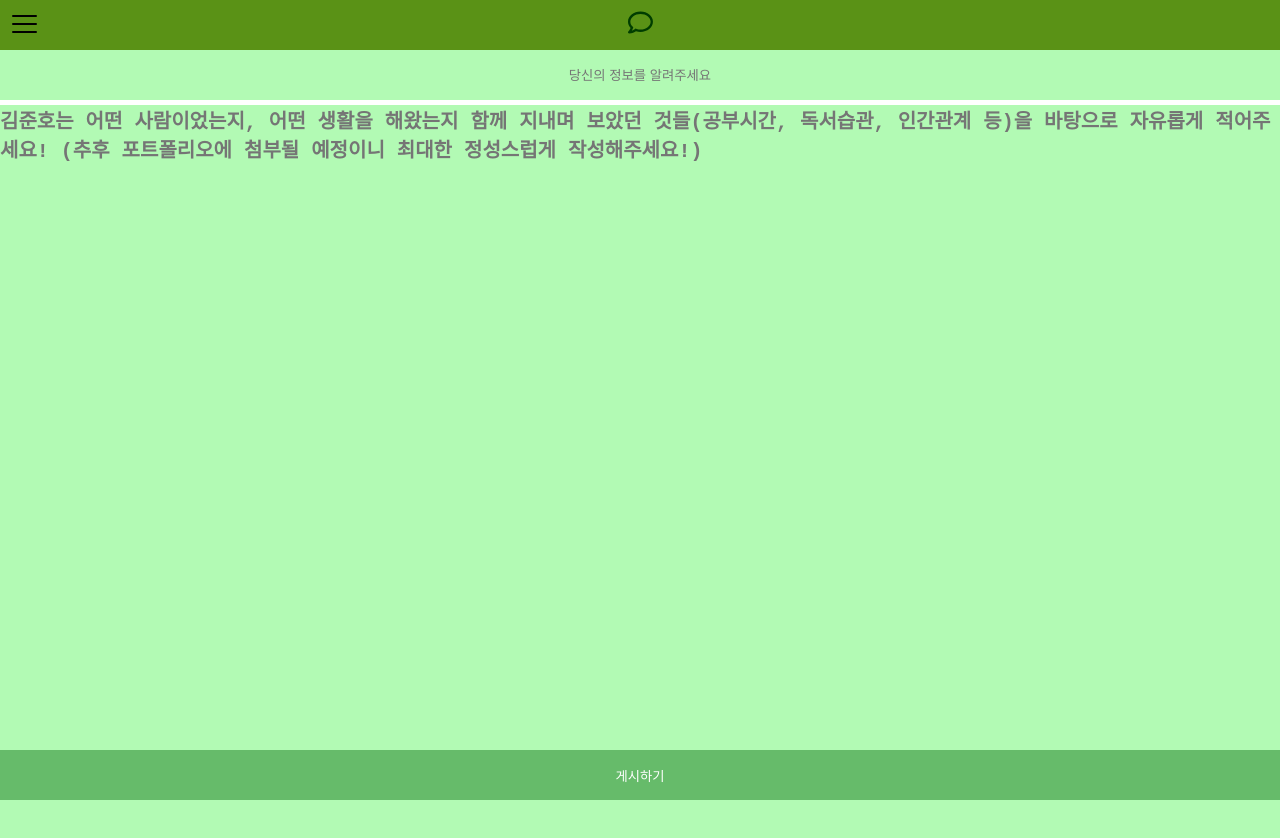
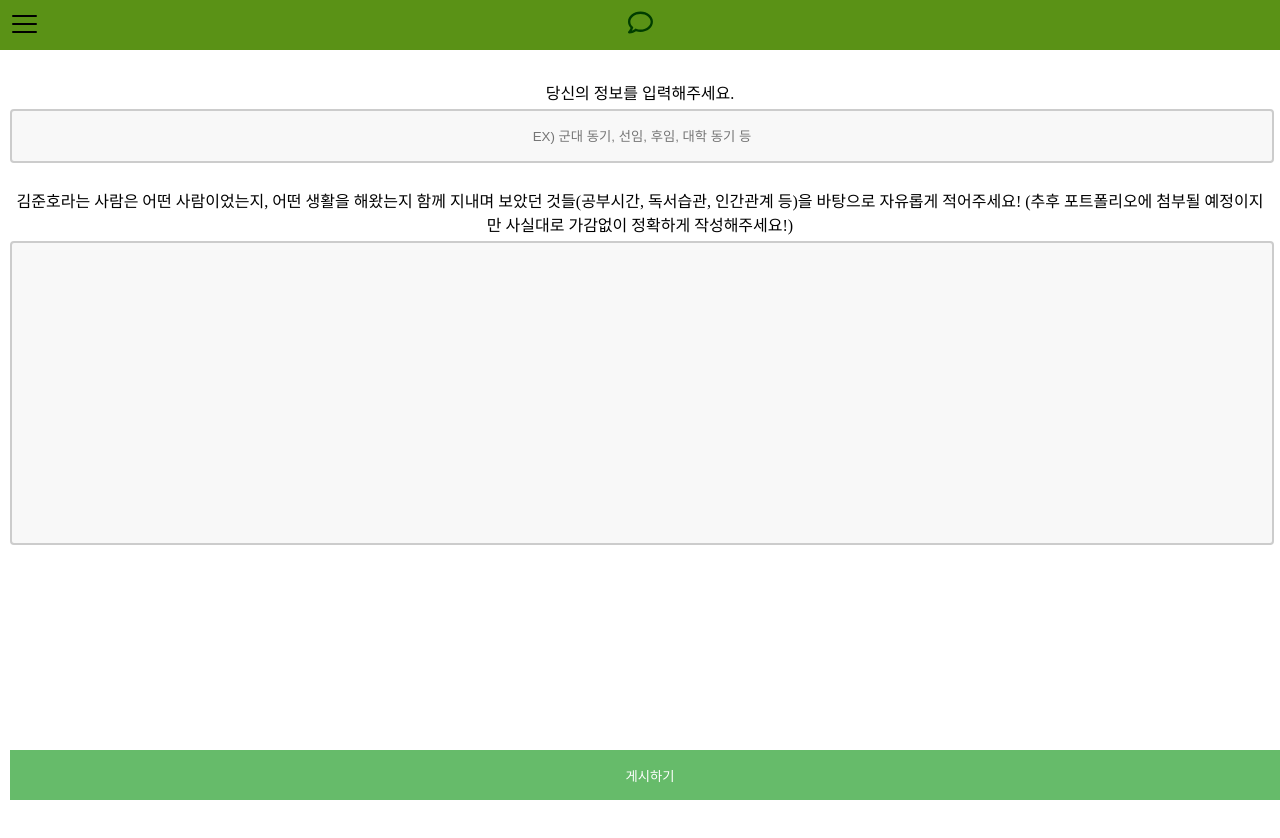
Before and after one commit to JunhOpportunity/youreca, a React (Create React App) app: page /Responses-Chat/upload in a window 1280 px wide. Shown: the top 838 px of the page. After the commit the page ends 800 px from the top, so only its background shows below. Built offline with nearby package versions, Linux system fonts and the light colour scheme; no server answers; sample sign-in values are in the browser's storage; a web font is replaced by a local one.

Commit message:
Upload Page maintenance

```diff
--- a/src/Routes/Overview.js
+++ b/src/Routes/Overview.js
@@ -12,11 +12,13 @@ const Wrapper = styled.div`
 
 const TextBox = styled.div`
   width: 400px;
+  margin-bottom: 200px;
 `;
 
 const Text = styled.div`
   font-size: 18px;
   text-align: center;
+
 `;
 
 const SiteBox = styled.a`
@@ -58,23 +60,14 @@ export default function Overview() {
       <Wrapper>
         <TextBox>
           <Text>
-            베타 테스트에 참여해주셔서 감사합니다.
+            알파 테스트에 참여해주셔서 감사합니다.
             <br />이 테스트는 요청자의 취업이나 포트폴리오에 <br />
             정말 많은 도움이 될 수 있습니다.
-            <br /> 다소 시간이 걸릴 수 있지만 두 사이트 모두 <br />
+            <br /> 다소 시간이 걸릴 수 있지만 즐겁게 <br />
             테스트 해주시면 감사하겠습니다.
-            <br /> 시간이 없으시다면, <br />
-            아래 사이트라도 꼭 테스트 해주시길 바랍니다.
-            <br /> Specter 사이트에서 필요한 요청자의 정보는 <br />
-            카카오톡을 통해 알려드리도록 하겠습니다.
             <br /> 다시한번 감사드립니다.
           </Text>
         </TextBox>
-        <SiteBox href="https://www.specter.co.kr/intro/landing/writer/">
-          <Icon src="https://specter.s3.amazonaws.com/static/specter_v2/img/pc/front-logo-white-small.svg"></Icon>
-          <DistributeBar/>
-          <SiteName>Specter 접속하기</SiteName>
-        </SiteBox>
         <SiteBox
           href="https://rechat.run.goorm.io/Responses-Chat"
           style={{ backgroundColor: "#5a9216" }}
--- a/src/Routes/Upload.js
+++ b/src/Routes/Upload.js
@@ -17,6 +17,7 @@ const Wrapper = styled.div`
   flex-direction: column;
   justify-content: center;
   align-items: center;
+  padding: 10px;
 `;
 
 const Form = styled.form`
@@ -26,23 +27,24 @@ const Form = styled.form`
   gap: 5px;
 `;
 
+const Label = styled.label`
+  text-align: center;
+  margin-top: 20px;
+`;
+
 const Input = styled.input`
+  border: 2px solid #ccc;
+  border-radius: 4px;
+  background-color: #f8f8f8;
   border: none;
-  background-color: #b2fab4;
   width: 100%;
   padding: 0px;
   height: 50px;
   text-align: center;
-  transition-duration: 1s;
   color: black;
-  :focus {
-    background-color: white;
-    transition-duration: 1s;
-    ::placeholder {
-      color: black;
-      transition-duration: 1s;
-    }
-  }
+  border: 2px solid #ccc;
+  border-radius: 4px;
+  background-color: #f8f8f8;
 `;
 
 const InputSubmit = styled.input`
@@ -59,22 +61,14 @@ const TextArea = styled.textarea`
   border: none;
   background-color: beige;
   width: 100%;
-  height: 800px;
+  height: 300px;
   resize: none;
   background-color: #b2fab4;
   padding: 0px;
-  transition-duration: 1s;
   color: black;
-  font-size: 20px;
-  font-weight: bolder;
-  :focus {
-    background-color: white;
-    transition-duration: 1s;
-    ::placeholder {
-      color: black;
-      transition-duration: 1s;
-    }
-  }
+  border: 2px solid #ccc;
+  border-radius: 4px;
+  background-color: #f8f8f8;
 `;
 
 export default function Upload() {
@@ -151,17 +145,18 @@ export default function Upload() {
       <Wrapper>
         <EmptyBox />
         <Form onSubmit={onSubmit}>
+        <Label for="story">당신의 정보를 입력해주세요.</Label>
           <Input
             type="text"
-            placeholder="당신의 정보를 알려주세요"
+            placeholder="EX) 군대 동기, 선임, 후임, 대학 동기 등"
             value={userRepresentation}
             name="representation"
             onChange={onChange}
             required
           />
+          <Label for="story">김준호라는 사람은 어떤 사람이었는지, 어떤 생활을 해왔는지 함께 지내며 보았던 것들(공부시간, 독서습관, 인간관계 등)을 바탕으로 자유롭게 적어주세요! (추후 포트폴리오에 첨부될 예정이지만 사실대로 가감없이 정확하게 작성해주세요!)</Label>
           <TextArea
             type="text"
-            placeholder="김준호는 어떤 사람이었는지, 어떤 생활을 해왔는지 함께 지내며 보았던 것들(공부시간, 독서습관, 인간관계 등)을 바탕으로 자유롭게 적어주세요! (추후 포트폴리오에 첨부될 예정이니 최대한 정성스럽게 작성해주세요!)"
             value={response}
             name="response"
             onChange={onChange}
@@ -170,6 +165,7 @@ export default function Upload() {
           <InputSubmit type="submit" value="게시하기" />
         </Form>
       </Wrapper>
+
     </>
   );
 }
```
